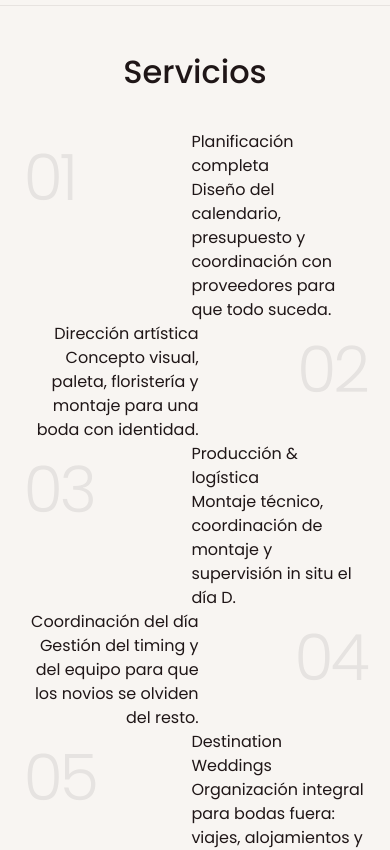
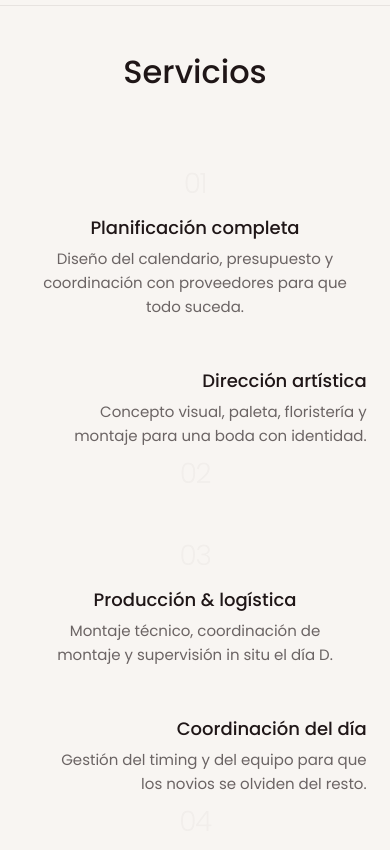
Before and after one commit to hugogarsan17/wedding-planner, a Next.js app: page / in a window 390 px wide. Shown: the part 2180-3030 px from the top of the page. Built offline with nearby package versions, Linux system fonts and the light colour scheme; a web font is replaced by a local one.

Commit message:
service mobile

```diff
--- a/app/Components/Home/Home.css
+++ b/app/Components/Home/Home.css
@@ -128,11 +128,48 @@
   transform: translateY(0);
 }
 
+/* =========================
+   SERVICIOS – MOBILE FIX
+   ========================= */
 @media (max-width: 768px) {
-  .services-steps::before {
-    display: none;
+
+  .services-steps {
+    padding-inline: 0;
   }
+
+  .service-step,
+  .service-step.is-right {
+    display: flex;
+    flex-direction: column;
+    gap: 12px;
+    align-items: center;
+    text-align: center;
+  }
+
+  .step-index {
+    font-size: 32px;
+    line-height: 1;
+    margin-bottom: 4px;
+    opacity: 0.35;
+  }
+
+  .step-content {
+    max-width: 90%;
+  }
+
+  .step-title {
+    font-size: 18px;
+    margin-bottom: 4px;
+  }
+
+  .step-desc {
+    font-size: 15px;
+    line-height: 1.6;
+  }
+
 }
+
+
 
 
 
@@ -910,129 +947,163 @@
   background: rgba(0, 0, 0, 0.1);
 }
 
-/* Servicios: grid y tarjetas */
-.service-grid {
-  display: grid;
-  grid-template-columns: repeat(3, 1fr);
-  gap: 24px;
-  margin-top: 28px;
+/* ===============================
+   SERVICIOS – STORYTELLING
+   =============================== */
+
+.services-story {
+  width: 100%;
+  background: transparent;
 }
 
-/* tarjetas */
-.service-card {
-  background: white;
-  border-radius: 12px;
-  padding: 20px;
-  box-shadow: 0 6px 20px rgba(31,22,23,0.06);
-  transition: transform .22s ease, box-shadow .22s ease;
+/* Contenedor principal */
+.services-steps {
+  list-style: none;
+  margin: 0 auto;
+  padding: clamp(3rem, 6vw, 5rem) 0;
+  max-width: 1100px;
+
   display: flex;
   flex-direction: column;
-  justify-content: space-between;
-  outline: none;
+  gap: clamp(3rem, 6vw, 5rem);
+
+  position: relative;
 }
 
-.service-card:focus,
-.service-card:hover {
-  transform: translateY(-6px);
-  box-shadow: 0 12px 30px rgba(31,22,23,0.10);
+/* Línea vertical (desktop) */
+.services-steps::before {
+  content: "";
+  position: absolute;
+  top: 0;
+  bottom: 0;
+  left: 50px;
+  width: 1px;
+  background: linear-gradient(
+    to bottom,
+    transparent,
+    rgba(0, 0, 0, 0.12),
+    transparent
+  );
 }
 
-/* header de tarjeta */
-.service-card-head {
-  display: flex;
-  gap: 12px;
-  align-items: center;
-  margin-bottom: 12px;
+/* Cada paso */
+.service-step {
+  display: grid;
+  grid-template-columns: 100px 1fr;
+  gap: 32px;
+  align-items: flex-start;
+  position: relative;
+
+  opacity: 0;
+  transform: translateY(40px);
+  transition: opacity 0.7s ease, transform 0.7s ease;
 }
 
-.service-icon {
-  display: inline-grid;
-  place-items: center;
-  width: 52px;
-  height: 52px;
-  border-radius: 10px;
-  background: linear-gradient(180deg, rgba(0,0,0,0.03), rgba(0,0,0,0.02));
-  font-size: 22px;
-  flex-shrink: 0;
-}
-
-.service-title {
-  font-size: 1.05rem;
-  margin: 0;
-  line-height: 1.15;
-}
-
-/* descripcion */
-.service-desc {
-  color: var(--muted, #6b6b6b);
-  margin: 0 0 16px 0;
-  flex-grow: 1;
-}
-
-/* CTA */
-.service-cta {
-  margin-top: 8px;
-}
-
-/* Botones a 100% width cuando se necesite */
-.btn.fullwidth,
-.btn.fullwidth:link,
-.btn.fullwidth:visited {
-  display: inline-block;
-  width: 100%;
-  text-align: center;
-  padding: 12px 14px;
-  border-radius: 10px;
-}
-
-/* Responsive: tablets y móviles */
-@media (max-width: 1024px) {
-  .service-grid {
-    grid-template-columns: repeat(2, 1fr);
-  }
-}
-
-@media (max-width: 640px) {
-  .service-grid {
-    grid-template-columns: 1fr;
-    gap: 16px;
-  }
-
-  .service-card {
-    padding: 16px;
-  }
-
-  /* For mobile, primary CTA should be full width and visible */
-  .service-cta .btn {
-    width: 100%;
-  }
-}
-
-/* small helper for optional subtitle under heading */
-.services-sub {
-  color: var(--muted, #6b6b6b);
-  margin-top: 8px;
-  max-width: 60ch;
-}
-/* Estado inicial */
-.service-card {
-  opacity: 0;
-  transform: translateY(40px);
-  transition:
-    opacity 0.6s ease,
-    transform 0.6s ease;
-}
-
-/* Cuando entra en pantalla */
-.service-card.is-visible {
+.service-step.is-visible {
   opacity: 1;
   transform: translateY(0);
 }
 
-/* Pequeño stagger automático */
-.service-card:nth-child(1) { transition-delay: 0.05s; }
-.service-card:nth-child(2) { transition-delay: 0.12s; }
-.service-card:nth-child(3) { transition-delay: 0.18s; }
-.service-card:nth-child(4) { transition-delay: 0.24s; }
-.service-card:nth-child(5) { transition-delay: 0.30s; }
-.service-card:nth-child(6) { transition-delay: 0.36s; }
+/* Alternancia SOLO desktop */
+@media (min-width: 769px) {
+  .service-step:nth-child(even) {
+    grid-template-columns: 1fr 100px;
+    text-align: right;
+  }
+
+  .service-step:nth-child(even) .step-index {
+    order: 2;
+  }
+
+  .service-step:nth-child(even) .step-content {
+    margin-left: auto;
+  }
+}
+
+/* Número */
+.step-index {
+  font-size: clamp(64px, 7vw, 96px);
+  font-weight: 200;
+  line-height: 1;
+  letter-spacing: -0.05em;
+  color: rgba(31, 22, 23, 0.12);
+  user-select: none;
+}
+
+/* Texto */
+.step-content {
+  max-width: 520px;
+}
+
+.step-title {
+  font-size: 20px;
+  font-weight: 500;
+  margin-bottom: 6px;
+}
+
+.step-desc {
+  font-size: 16px;
+  line-height: 1.6;
+  color: var(--muted);
+}
+
+/* ===============================
+   MOBILE – CLARO Y ELEGANTE
+   =============================== */
+@media (max-width: 768px) {
+
+  .services-steps {
+    padding: clamp(2.5rem, 8vw, 3.5rem) 0;
+    gap: 48px;
+  }
+
+  .services-steps::before {
+    display: none;
+  }
+
+  .service-step {
+    display: flex;
+    flex-direction: column;
+    align-items: center;
+    text-align: center;
+    gap: 10px;
+  }
+
+  .step-index {
+    font-size: 32px;
+    opacity: 0.35;
+  }
+
+  .step-content {
+    max-width: 90%;
+  }
+
+  .step-title {
+    font-size: 18px;
+  }
+
+  .step-desc {
+    font-size: 15px;
+  }
+}
+/* ===============================
+   FIX NÚMEROS SERVICIOS – MOBILE
+   =============================== */
+@media (max-width: 768px) {
+
+  .service-step {
+    position: relative;
+  }
+
+  .step-index {
+    order: 0;
+    font-size: 28px;
+    opacity: 0.25;
+    margin-bottom: 6px;
+  }
+
+  .step-content {
+    order: 1;
+  }
+
+}
```
